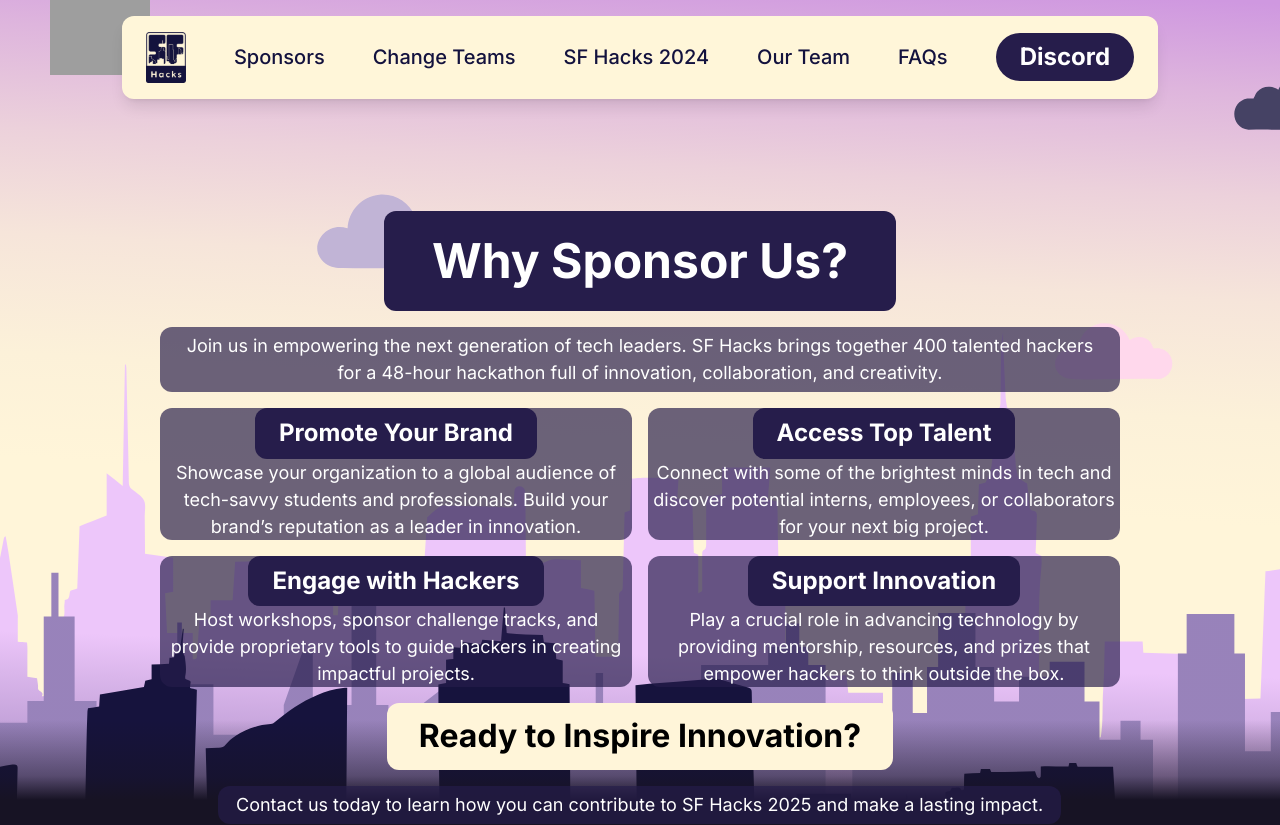
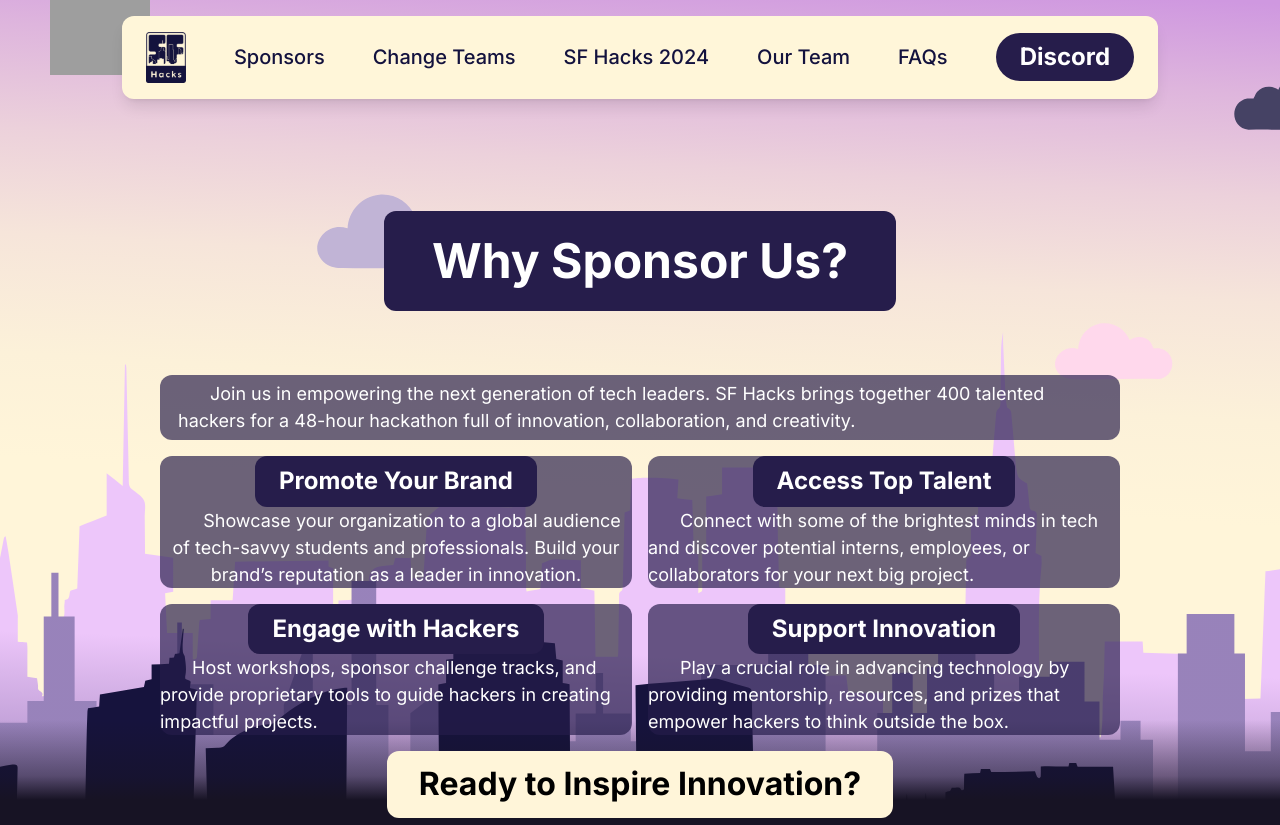
Before and after one commit to SF-Hacks-at-SFSU/sfhacks2025, a Next.js app: page /sponsors/why-sponsor in a window 1280 px wide. Shown: the top 825 px of the page. Built offline with nearby package versions, Linux system fonts and the light colour scheme; grey boxes are pictures that could not be loaded.

Commit message:
Small style tweaks

```diff
--- a/src/app/globals.css
+++ b/src/app/globals.css
@@ -198,7 +198,7 @@
 	h1 {
 		max-width: 544px;
 
-		margin-top: 4rem;
+		margin-block: 4rem 3rem;
 
 		font-size: xxx-large;
 	}
@@ -215,7 +215,9 @@
 		contain: content;
 
 		font-size: large;
-		text-align: center;
+
+		/* text-align: center; */
+		text-indent: 2rem;
 	}
 
 	.button {
--- a/src/app/sponsors/why-sponsor/styles.css
+++ b/src/app/sponsors/why-sponsor/styles.css
@@ -11,7 +11,7 @@
 	}
 }
 
-@media (max-width: 768px) {
+@media (width <= 768px) {
 	.customGridContainer {
 		grid-template-columns: 1fr;
 	}
```
